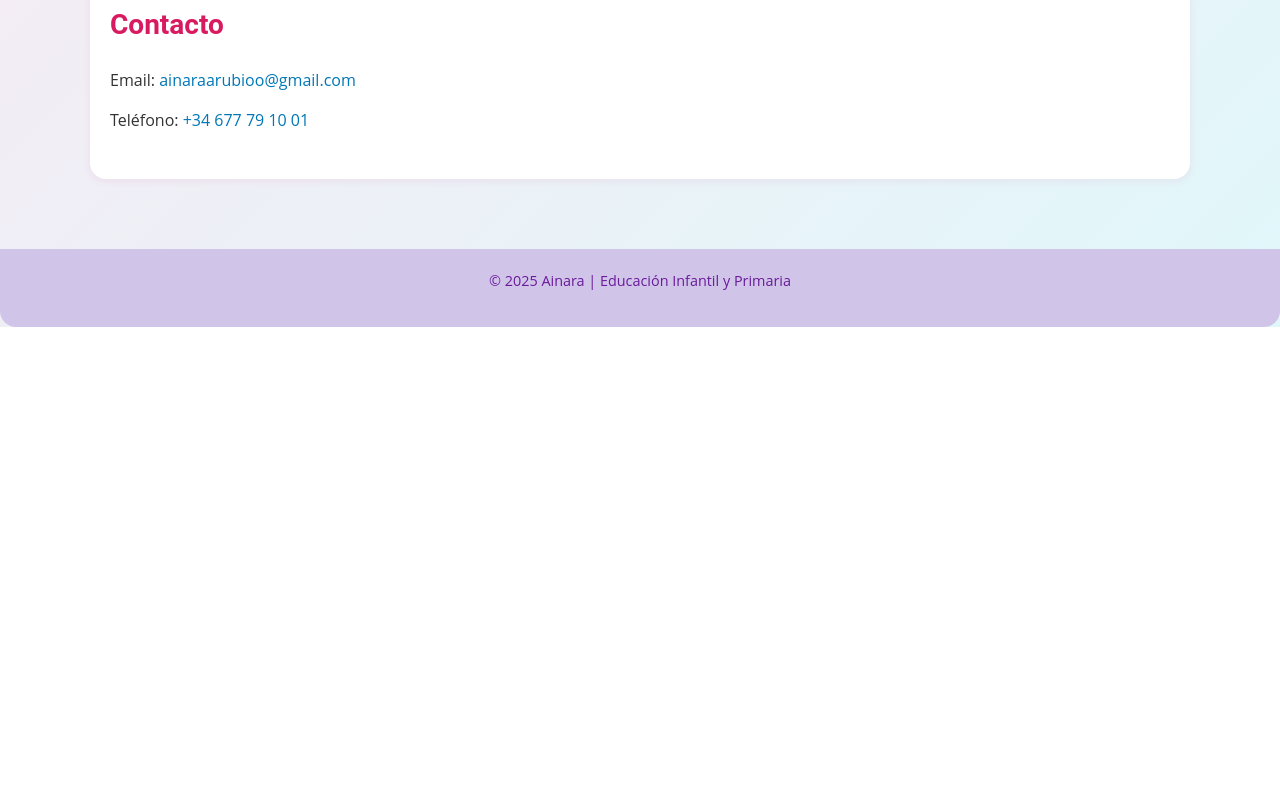
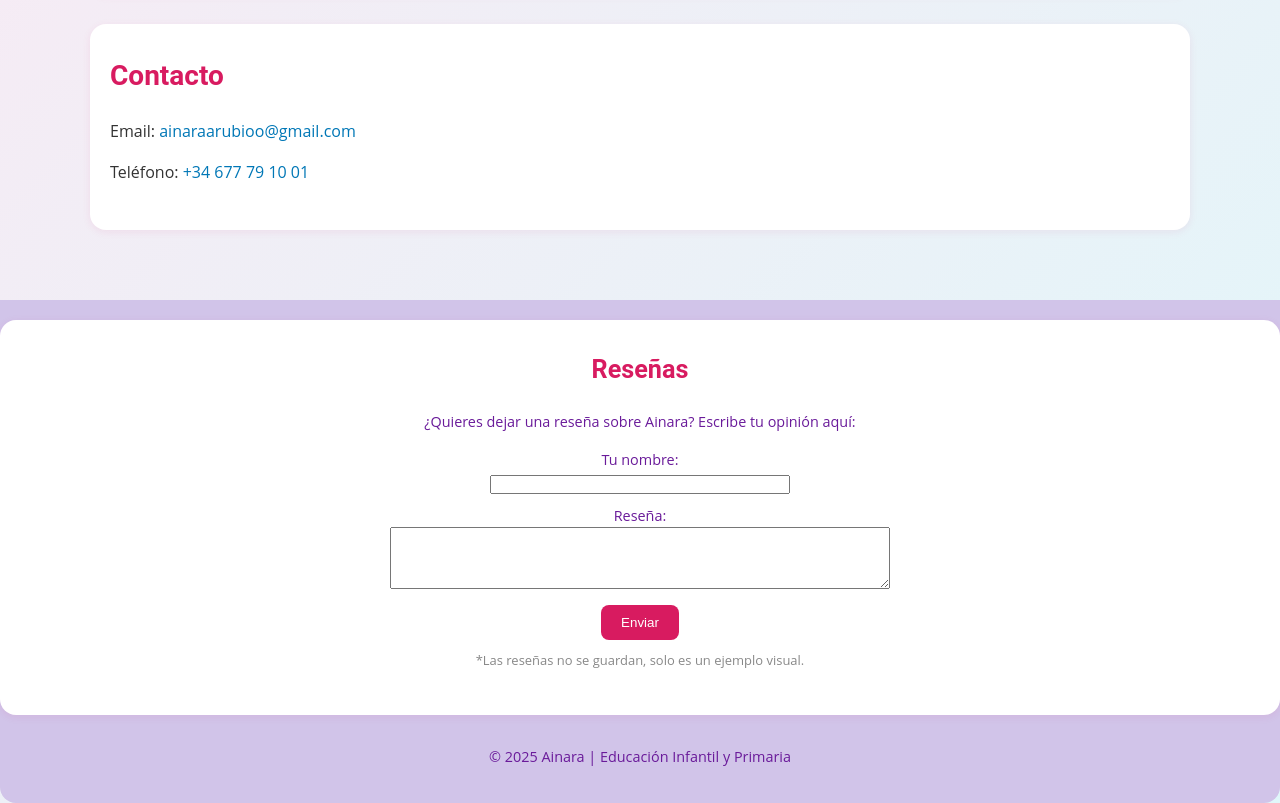
Before and after one commit to Hugomiracaro26/Hugomiracaro26.github.io, a plain HTML site: page index.html in a window 1280 px wide. Shown: the part 999-1802 px from the top of the page. Before the commit the page ends 1326 px from the top, so only its background shows below. Drawn offline with Linux system fonts and the light colour scheme.

Commit message:
Ainara portfolio en GitHub Pages

```diff
--- a/index.html
+++ b/index.html
@@ -57,12 +57,14 @@
             <ul>
                 <li><a href="#sobre-mi">Sobre Mí</a></li>
                 <li><a href="#proyectos">Experiencia</a></li>
+                <li><a href="#reseñas">Reseñas</a></li>
                 <li><a href="#contacto">Contacto</a></li>
+                <li><a href="#Reseñas-sobre-mí"></a>Reseñas sobre mi</a></li>
             </ul>
         </nav>
     </header>
     <main>
-        <section class="presentacion">
+    <section class="presentacion">
             <div style="display: flex; align-items: center; gap: 20px;">
                 <img src="ainara-perfil.jpg" alt="Foto de Ainara" style="width:80px; height:80px; object-fit:cover; border-radius:50%; border:2px solid #d81b60; background:#fff;">
                 <div>
@@ -78,6 +80,7 @@
                 <li>Estudiante del Doble Grado de Educación Infantil y Primaria.</li>
                 <li>Apasionada por la enseñanza y el aprendizaje activo.</li>
                 <li>Especial interés en matemáticas y métodos innovadores de estudio.</li>
+                <li>Me gusta mantenerme activa, así que en mi tiempo libre disfruto salir a correr y entrenar en el gimnasio. También valoro mucho los momentos con mi familia y amigos, ya sea compartiendo una comida, una charla o simplemente pasando tiempo juntos.</li>
             </ul>
         </section>
         <section id="proyectos">
@@ -95,6 +98,18 @@
         </section>
     </main>
     <footer class="footer-edu">
+        <section id="reseñas">
+            <h3>Reseñas</h3>
+            <p>¿Quieres dejar una reseña sobre Ainara? Escribe tu opinión aquí:</p>
+            <form>
+                <label for="nombre">Tu nombre:</label><br>
+                <input type="text" id="nombre" name="nombre" style="margin-bottom:10px; width:100%; max-width:300px;"><br>
+                <label for="opinion">Reseña:</label><br>
+                <textarea id="opinion" name="opinion" rows="4" style="width:100%; max-width:500px; margin-bottom:10px;"></textarea><br>
+                <button type="submit" style="background:#d81b60; color:#fff; border:none; padding:10px 20px; border-radius:8px; cursor:pointer;">Enviar</button>
+            </form>
+            <p style="font-size:0.9em; color:#888; margin-top:10px;">*Las reseñas no se guardan, solo es un ejemplo visual.</p>
+        </section>
         <p>&copy; 2025 Ainara | Educación Infantil y Primaria</p>
     </footer>
 
```
